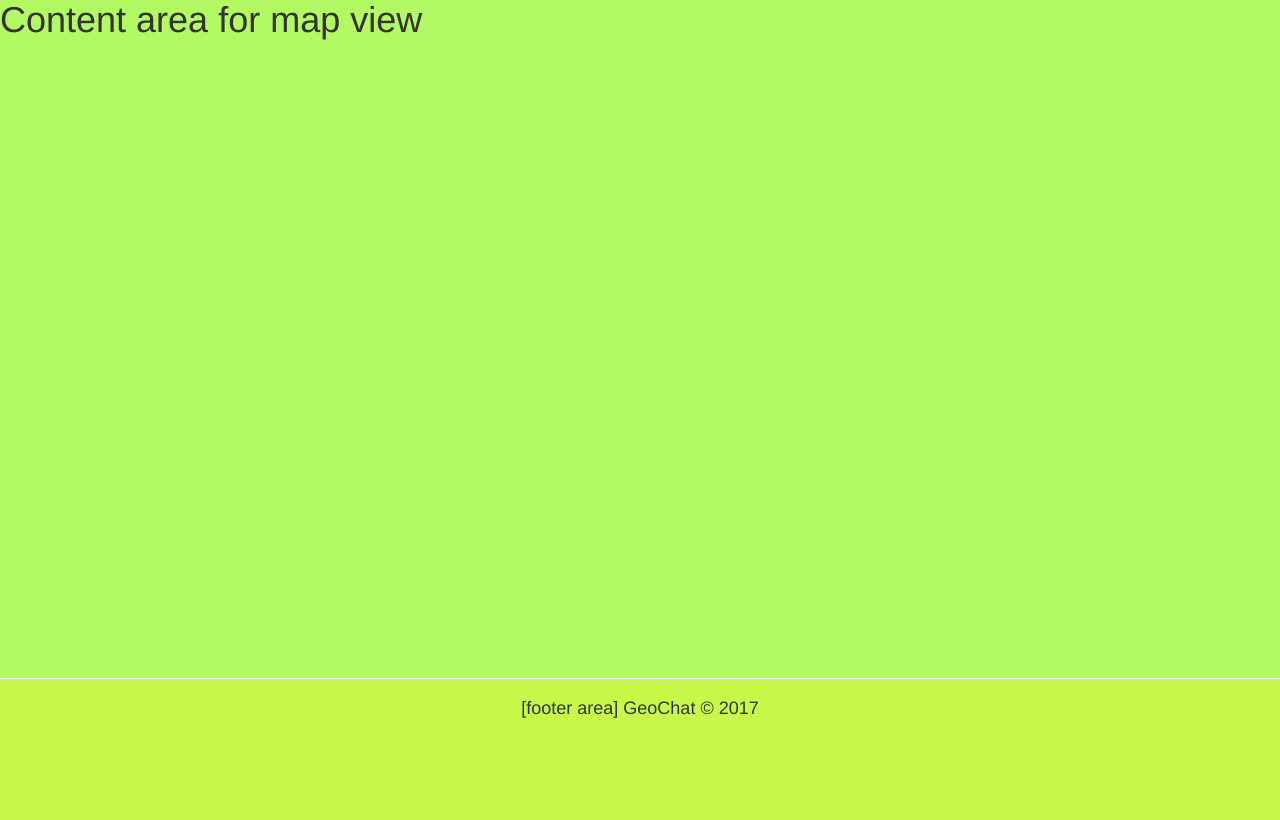
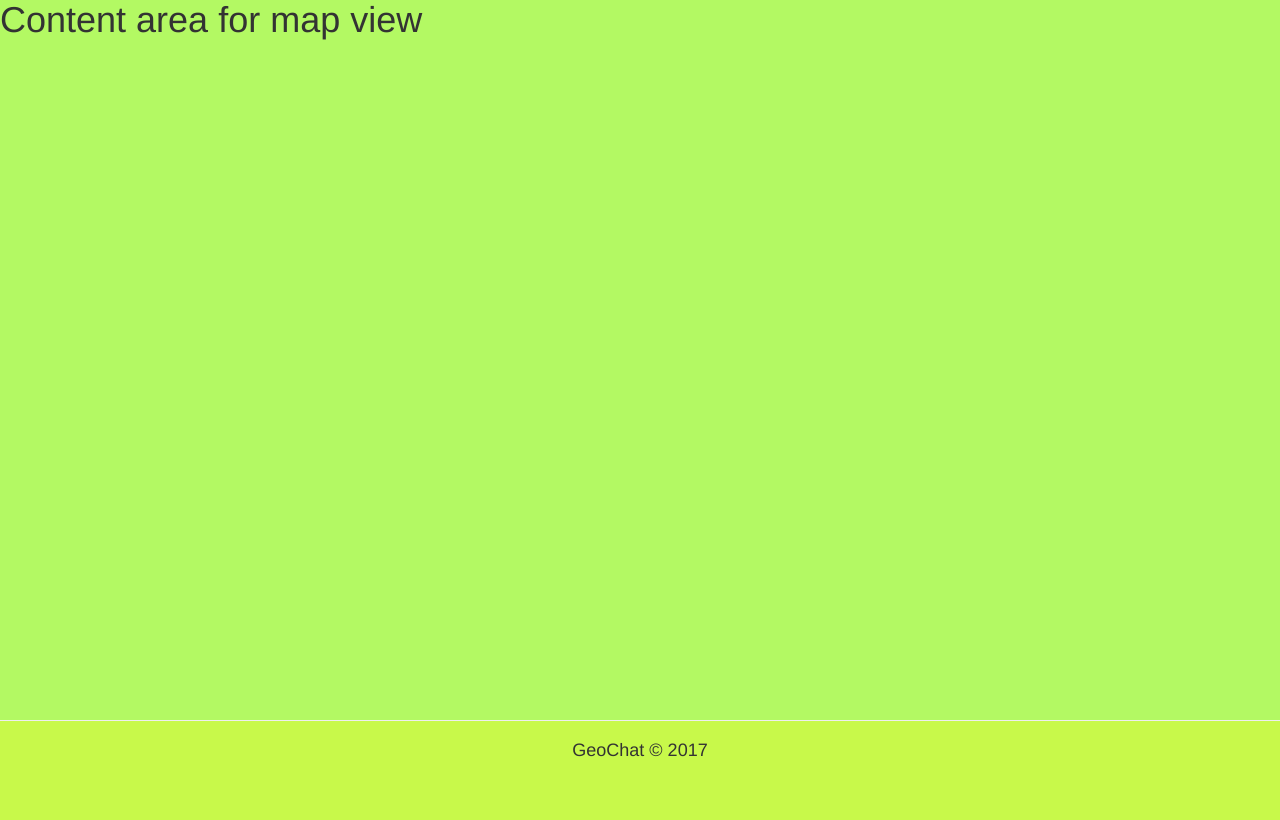
Before and after one commit to sd19surf/CMSC495, a PHP site: page /map.php in a window 1280 px wide. Shown: the part 62-882 px from the top of the page. Run offline with PHP 8.4, Linux system fonts and the light colour scheme; some libraries are stand-ins or nearby versions.

Commit message:
Changed footer text, decreased footer height from 144px to 100px

```diff
--- a/includes/footer.php
+++ b/includes/footer.php
@@ -1,6 +1,6 @@
 <footer>
   <hr>
-  <h4 style="text-align: center">[footer area] GeoChat &copy; 2017</h4>
+  <h4 style="text-align: center">GeoChat &copy; 2017</h4>
 </footer>
 
 </body>
--- a/styles/stylesheet.css
+++ b/styles/stylesheet.css
@@ -6,7 +6,7 @@ main {
   background-color: #b3f963;
   margin-top: -20px;
   min-height: 100%;
-  margin-bottom: -142px;  /* make equal to footer height */
+  margin-bottom: -100px;  /* make equal to footer height */
 }
 
 main:after {
@@ -15,7 +15,7 @@ main:after {
 }
 
 footer, main:after {
-  height: 142px;
+  height: 100px;
 }
 
 footer {
```
